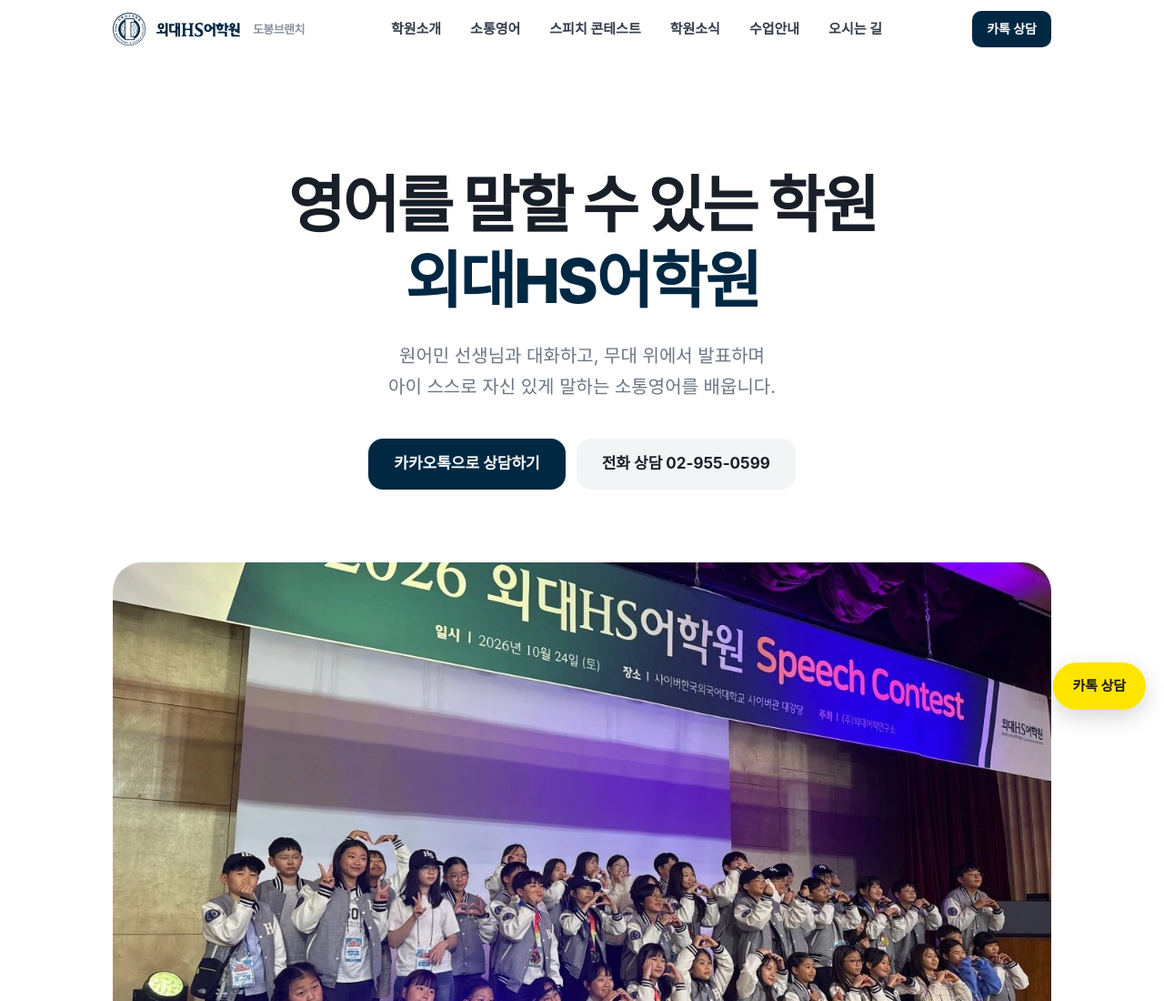
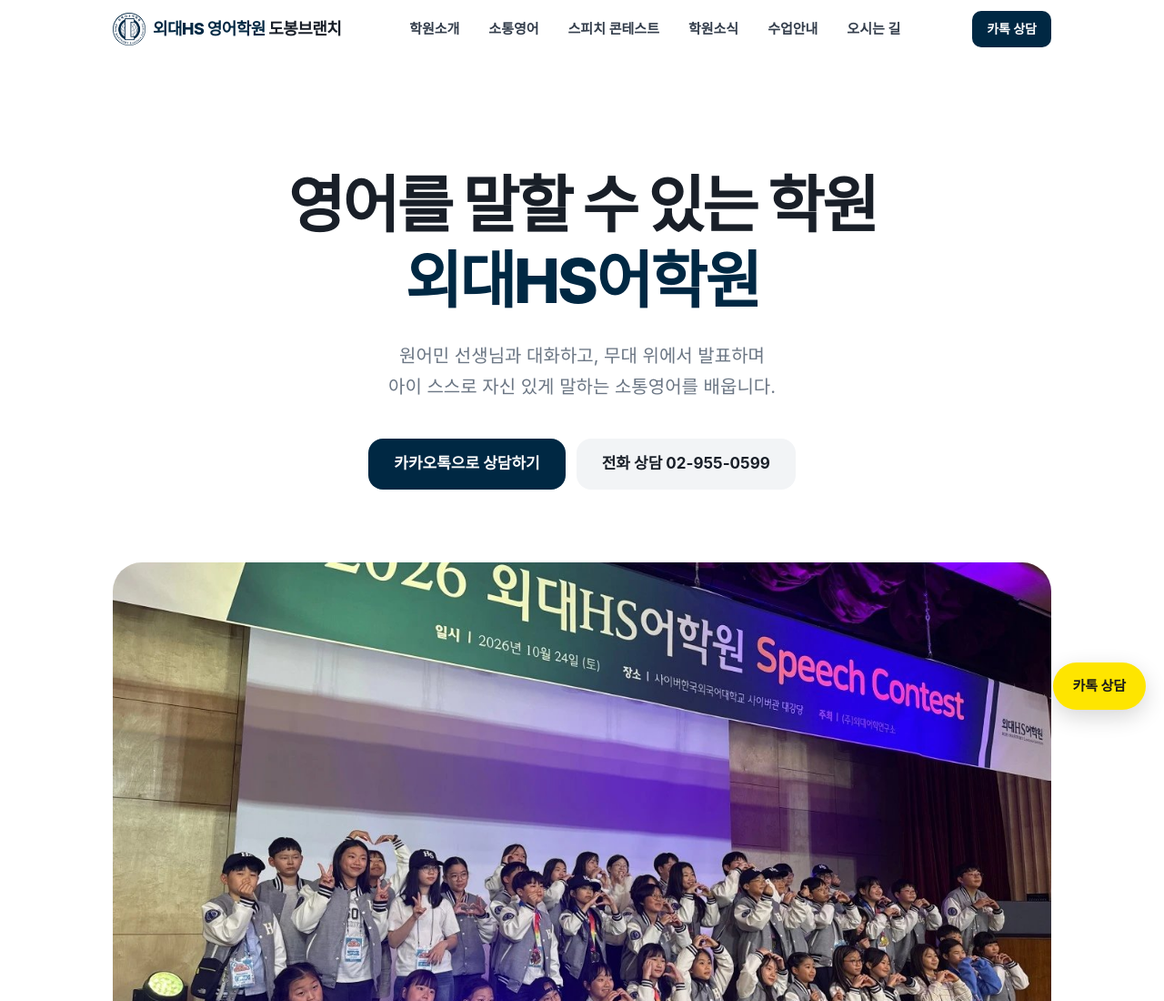
Before and after one commit to heyhug0117-beep/hs_dobong, a plain HTML site: page index.html in a window 1280 px wide. Shown: the top 1100 px of the page at 91% size. Drawn offline with Linux system fonts and the light colour scheme; a web font is replaced by a local one.

Commit message:
상단 학원명 변경: 외대HS 영어학원 도봉브랜치
Co-Authored-By: Claude Opus 5.5 <noreply@anthropic.com>
Claude-Session: https://claude.ai/code/session_01YFzvNAd5kVDLhVi7Fx6NLr

```diff
--- a/css/style.css
+++ b/css/style.css
@@ -686,3 +686,22 @@ section { padding: 140px 0; }
 }
 
 .footer-brand .footer-name { font-size: 17px; font-weight: 800; color: var(--text-strong); letter-spacing: -0.02em; }
+
+/* 상단 학원명 (글자) */
+.brand-name {
+  font-size: 18px;
+  font-weight: 800;
+  letter-spacing: -0.03em;
+  color: var(--primary);
+  white-space: nowrap;
+}
+
+.brand-branch { color: var(--text-strong); }
+
+@media (max-width: 760px) {
+  .brand-name { font-size: 16px; }
+}
+
+@media (max-width: 360px) {
+  .brand-name { font-size: 15px; }
+}
--- a/index.html
+++ b/index.html
@@ -49,8 +49,7 @@
   <div class="container">
     <a href="index.html" class="brand" aria-label="외대HS어학원 도봉브랜치 홈">
       <img src="assets/logo/emblem.png" class="brand-emblem" alt="" width="36" height="36" />
-      <img src="assets/logo/wordmark-navy.svg" class="brand-word" alt="외대HS어학원" />
-      <span class="brand-sub">도봉브랜치</span>
+      <span class="brand-name">외대HS 영어학원 <span class="brand-branch">도봉브랜치</span></span>
     </a>
     <nav class="main-nav">
       <ul>
```
